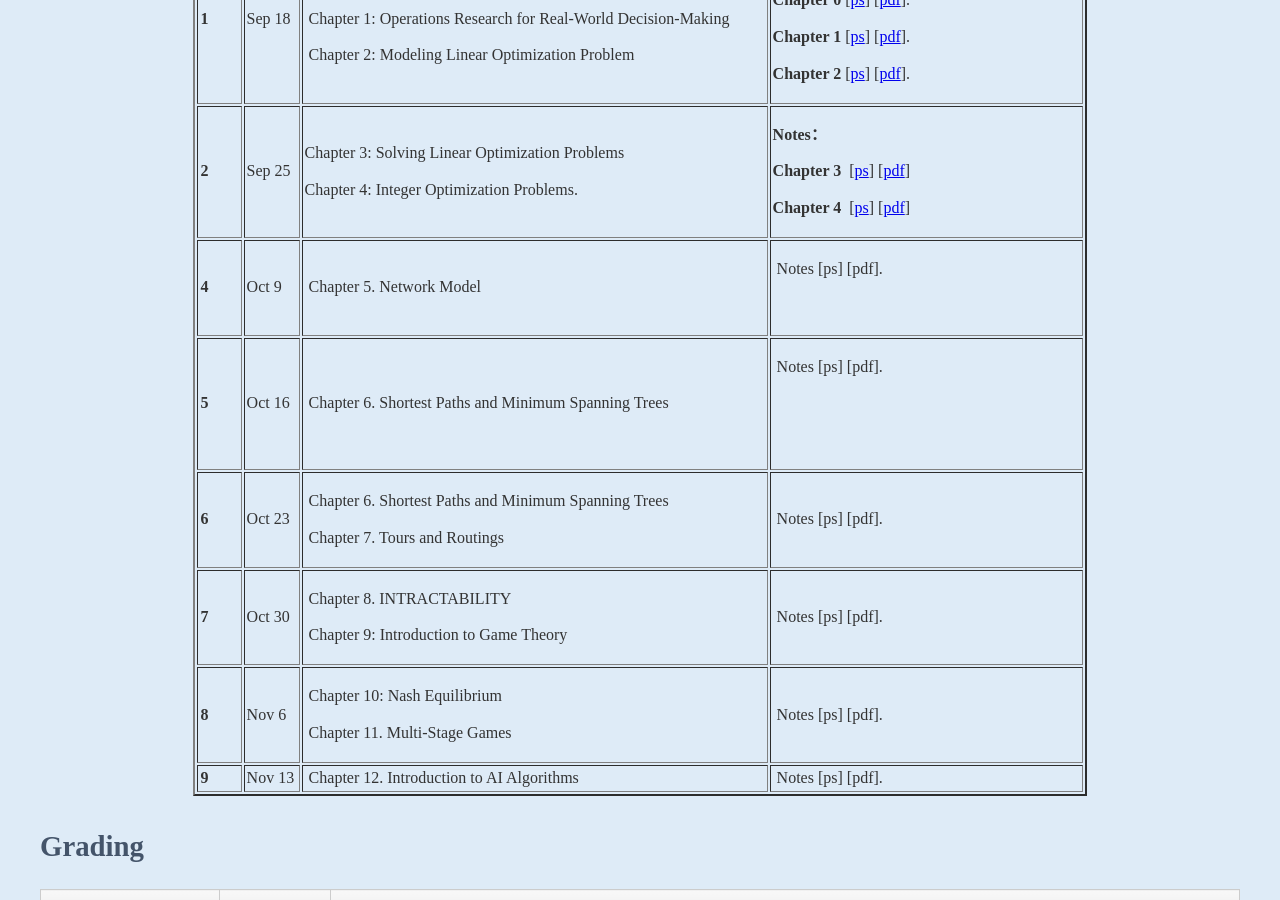
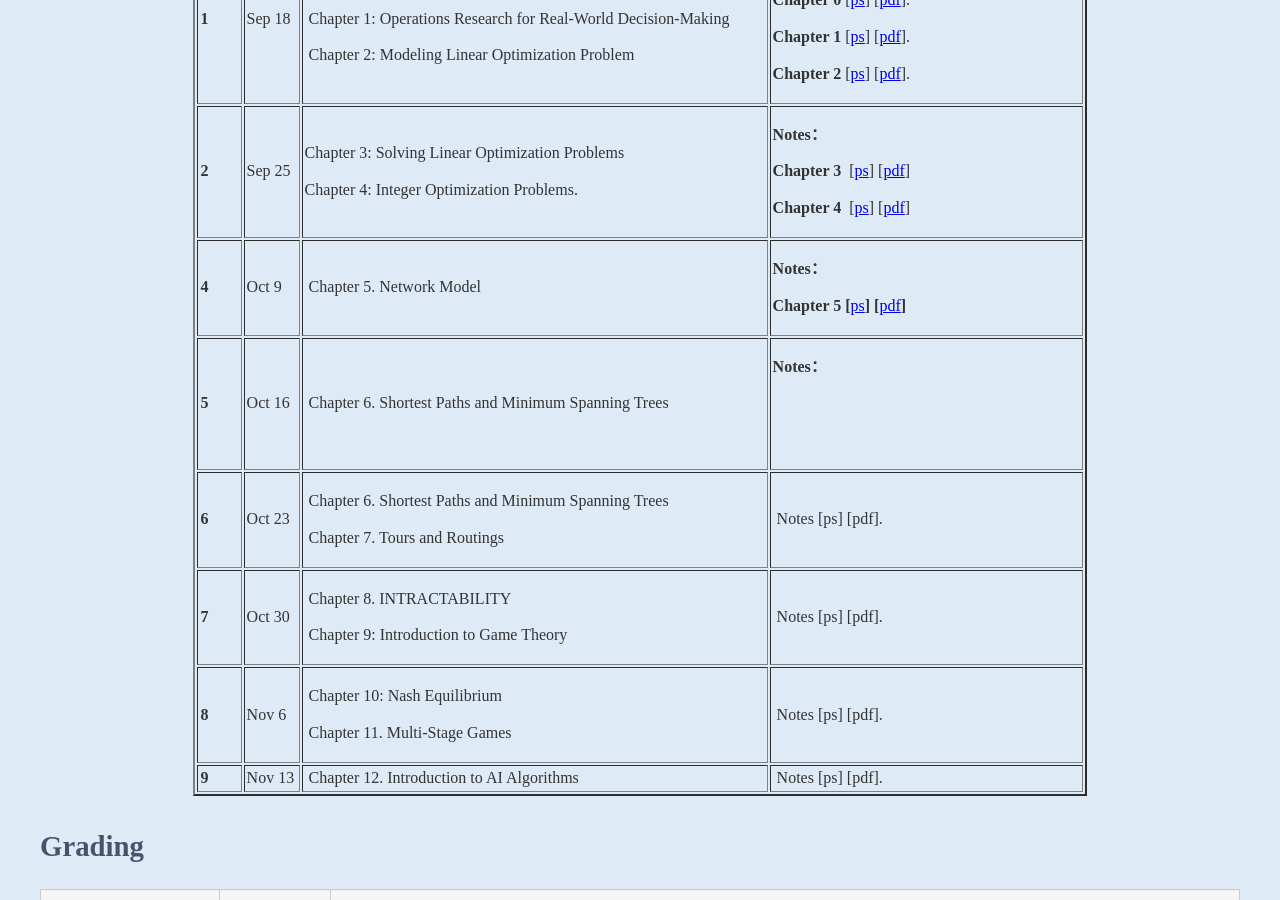
Before and after one commit to kejiwei/kejiwei.github.io, a Jekyll site: the page teaching/courses/OTM/index.html, which Jekyll copies as it is, in a window 1280 px wide and 900 px high, scrolled down 1121 px. Built offline with Jekyll 4.4.1, drawn with Linux system fonts in a browser that asks for light colours.

Commit message:
20251009 Push CH5
index

```diff
--- a/teaching/courses/OTM/index.html
+++ b/teaching/courses/OTM/index.html
@@ -93,8 +93,8 @@
                 <td>Oct 9</td>
                 <td>&nbsp;Chapter 5. Network Model</td>
                 <td>
-                  <p> &nbsp;Notes [ps] [pdf].</p>
-                  <p><strong>&nbsp;</strong></p></td>
+                  <p> <strong>Notes：</strong></p>
+                  <p><strong>Chapter 5 [</strong><a href="slides/CH5 Network Models.ppsx">ps</a><strong>] [</strong><a href="slides/CH5 Network Models.pdf">pdf</a><strong>]</strong></p></td>
                 </tr>
 
                 <tr>
@@ -103,7 +103,7 @@
                 <td>
                   <p>&nbsp;Chapter 6. Shortest Paths and Minimum Spanning Trees </p></td>
                 <td>
-                  <p> <strong>&nbsp;</strong>Notes [ps] [pdf].&nbsp;</p>
+                  <p> <strong>Notes：</strong>&nbsp;</p>
                   <p><strong>&nbsp;</strong>&nbsp;</p>
                   <p><strong>&nbsp;</strong> </p></td>
                 </tr>
```
Also changed, not shown: 2 other files.
